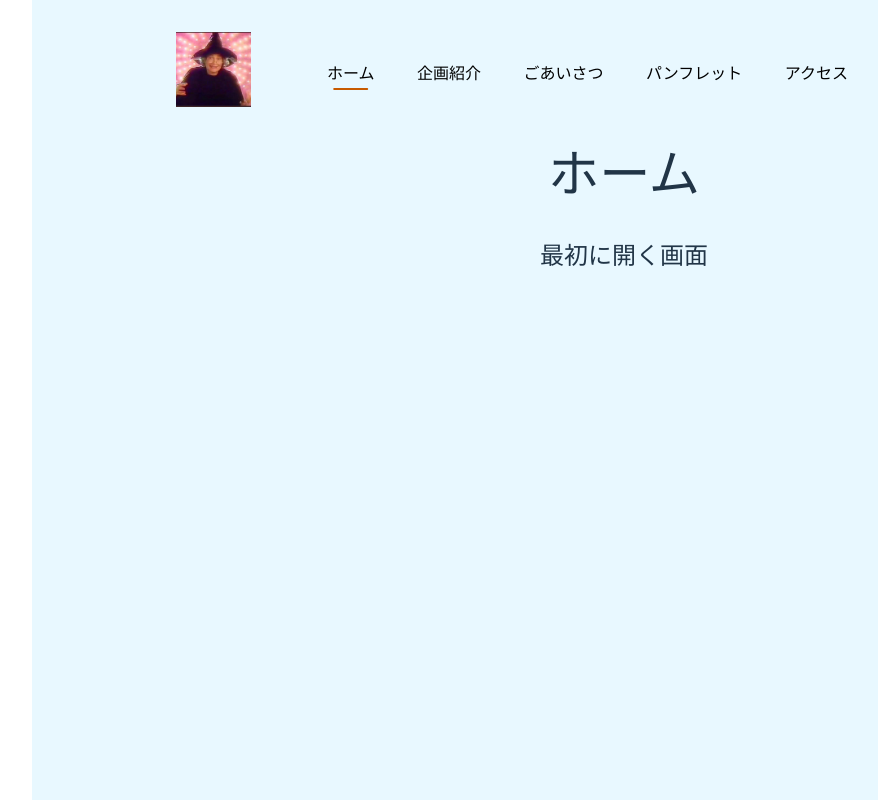
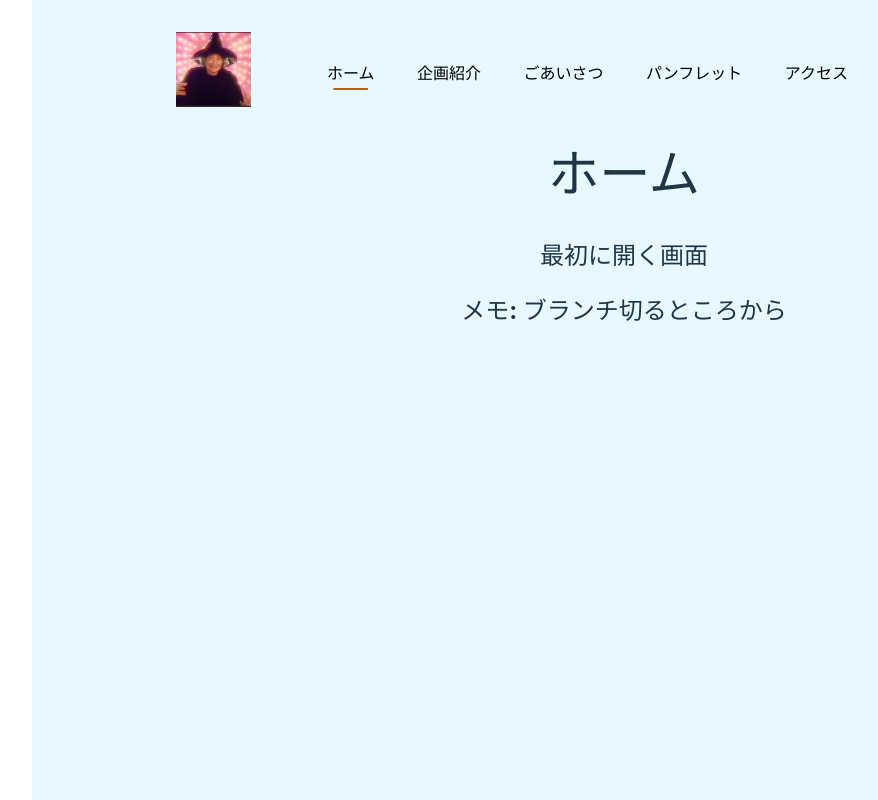
Before and after one commit to adelppi/Kousensai-web, a Vue app in the folder vue-src/: page /Home in a window 1280 px wide. Shown: the top 800 px of the page, without its empty margins (288-1166 px from the left). Built offline with nearby package versions, Linux system fonts and the light colour scheme.

Commit message:
WAAAAAAAAAAA

```diff
--- a/vue-src/src/views/Home.vue
+++ b/vue-src/src/views/Home.vue
@@ -13,6 +13,7 @@ export default {
     <body>
         <h1>ホーム</h1>
         <h2>最初に開く画面</h2>
+        <h2>メモ: ブランチ切るところから</h2>
     </body>
 </template>
 
```
